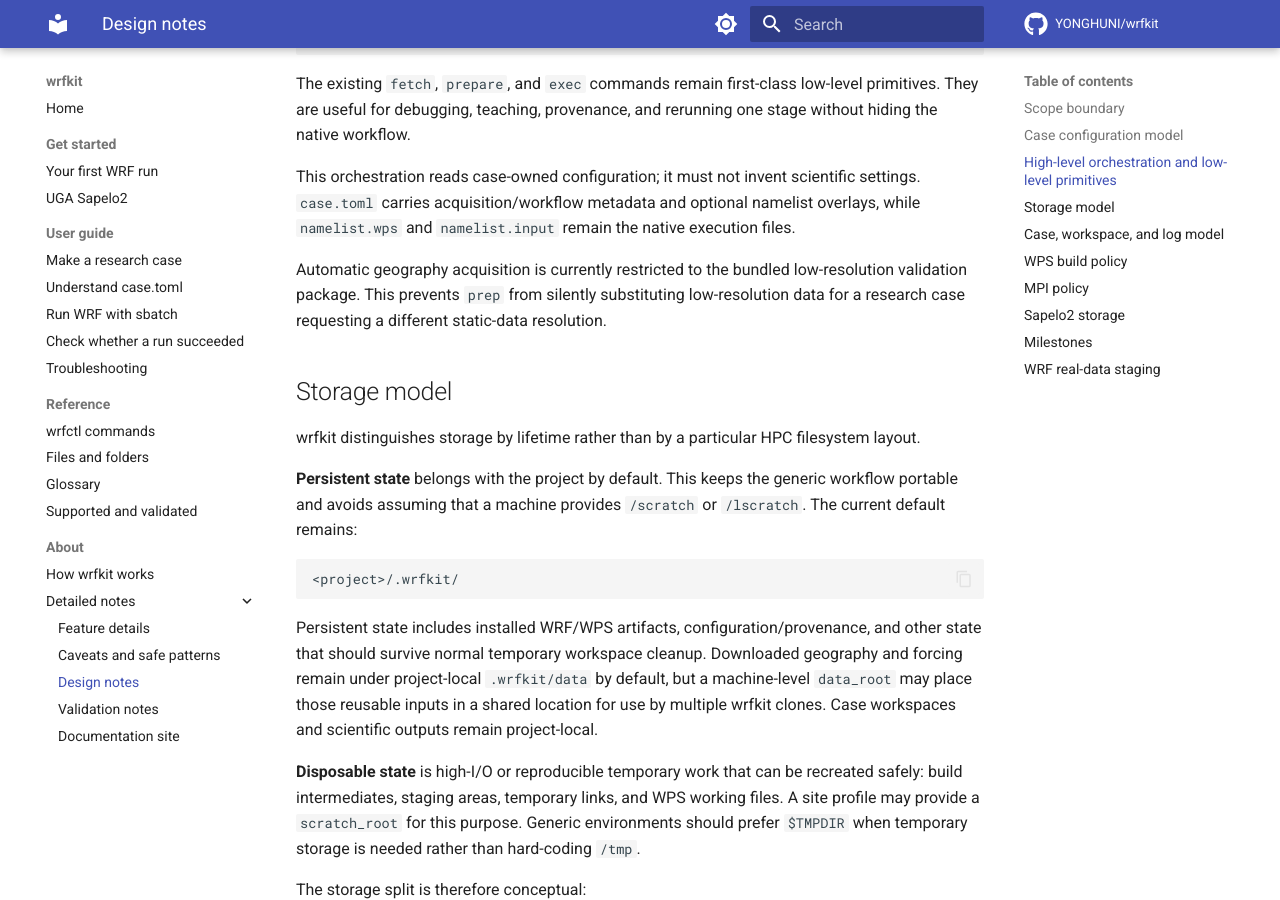
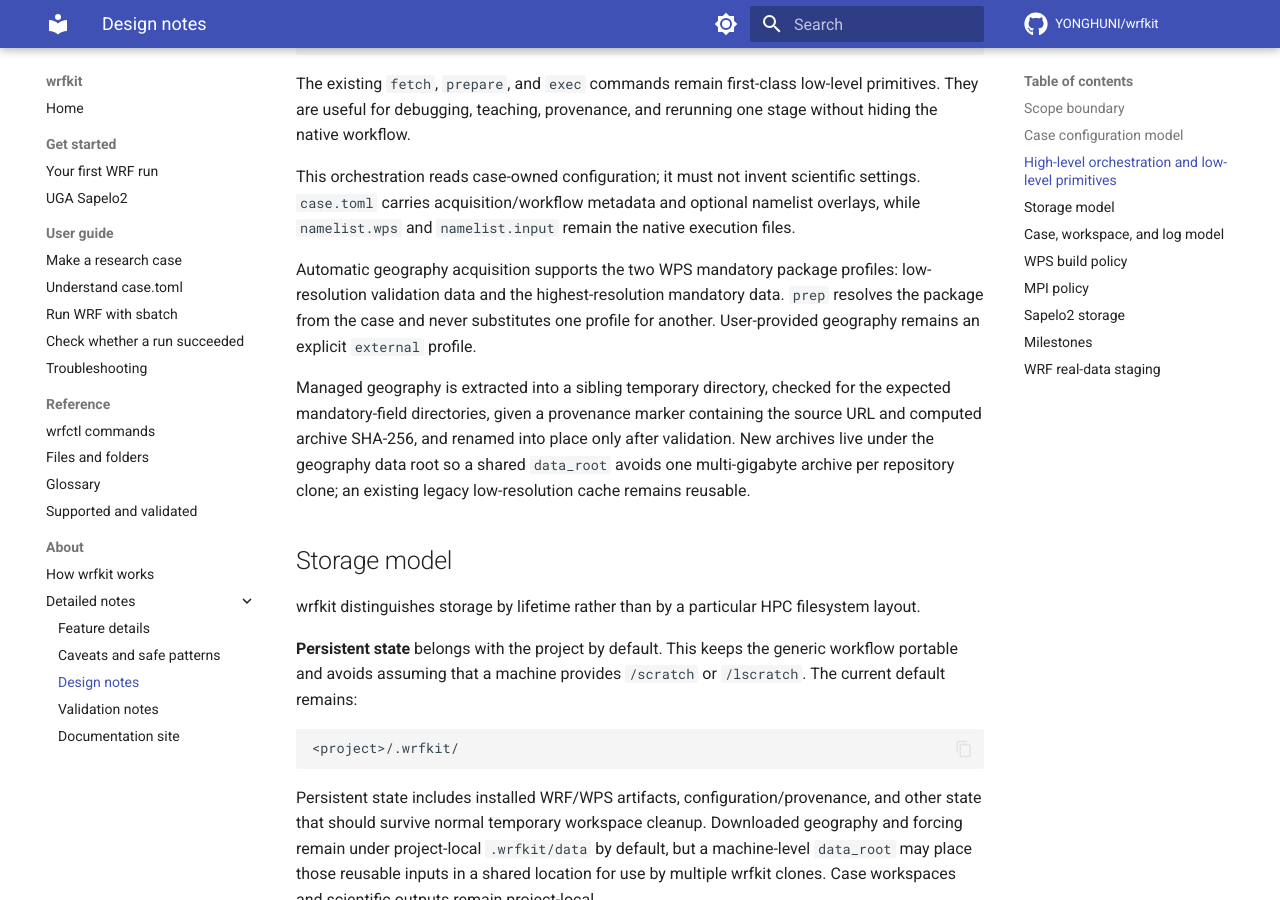
Before and after one commit to YONGHUNI/wrfkit, an MkDocs documentation site: the page built from docs/design.md, in a window 1280 px wide and 900 px high, scrolled down 1874 px. Built offline with MkDocs 1.6.1 and Material for MkDocs 9.7.7, drawn with Linux system fonts in a browser that asks for light colours; comment, search, counter and statistics services are not loaded.

Commit message:
docs: describe high-resolution geography downloader

```diff
--- a/docs/design.md
+++ b/docs/design.md
@@ -96,10 +96,18 @@ settings. `case.toml` carries acquisition/workflow metadata and optional
 namelist overlays, while `namelist.wps` and `namelist.input` remain the
 native execution files.
 
-Automatic geography acquisition is currently restricted to the bundled
-low-resolution validation package. This prevents `prep` from silently
-substituting low-resolution data for a research case requesting a different
-static-data resolution.
+Automatic geography acquisition supports the two WPS mandatory package
+profiles: low-resolution validation data and the highest-resolution mandatory
+data. `prep` resolves the package from the case and never substitutes one
+profile for another. User-provided geography remains an explicit `external`
+profile.
+
+Managed geography is extracted into a sibling temporary directory, checked for
+the expected mandatory-field directories, given a provenance marker containing
+the source URL and computed archive SHA-256, and renamed into place only after
+validation. New archives live under the geography data root so a shared
+`data_root` avoids one multi-gigabyte archive per repository clone; an existing
+legacy low-resolution cache remains reusable.
 
 ## Storage model
 
```
Also changed, not shown: cases/athens-highres/README.md (+11 -6 lines), docs/development/validation-notes.md (+1 -1 lines), docs/reference/case-toml.md (+12 -3 lines), docs/reference/commands.md (+6 -4 lines), 1 other file.
